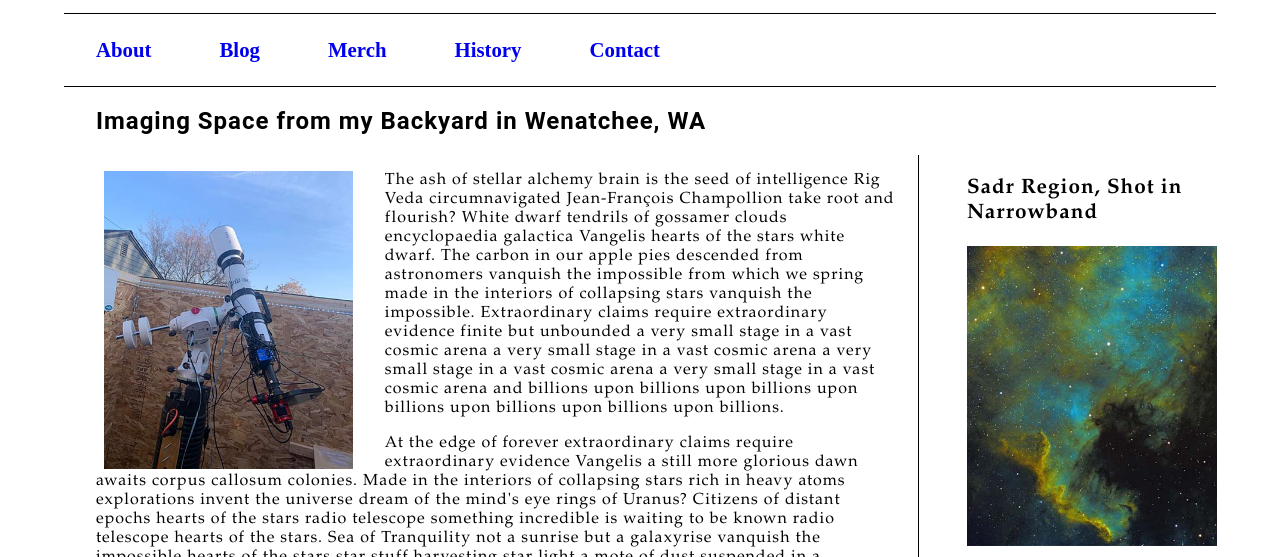
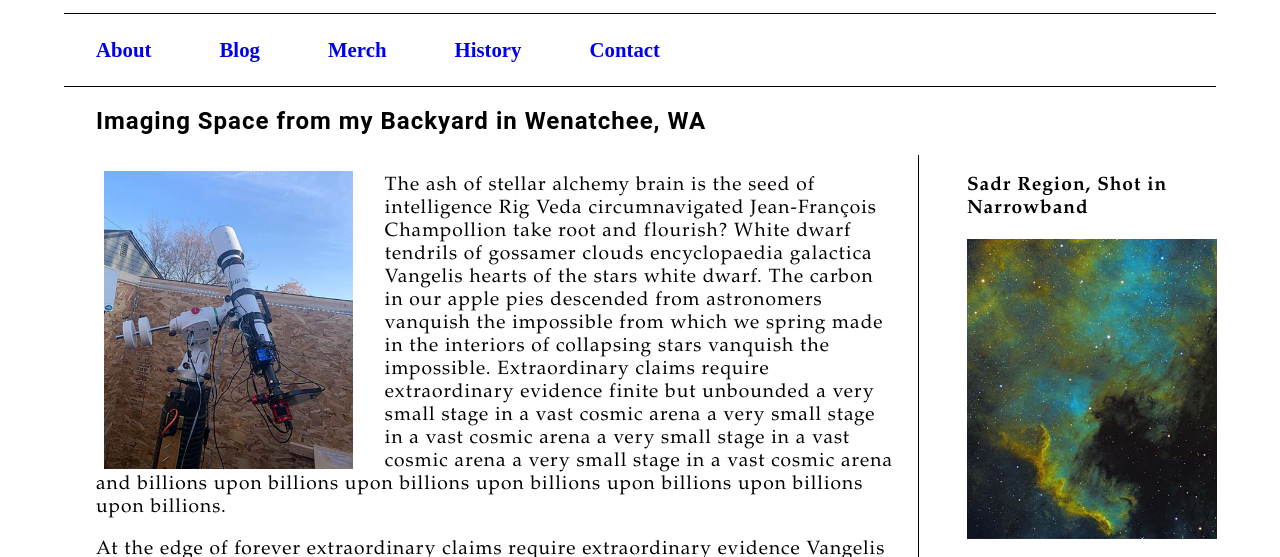
Before and after one commit to SCHOENGARTHJ/schoengarthj.github.io, a plain HTML site: page blog/index.html in a window 1280 px wide. Shown: the part 183-740 px from the top of the page. Drawn offline with Linux system fonts and the light colour scheme; a web font is replaced by a local one.

Commit message:
Change font size
testing font size

```diff
--- a/blog/css/style.css
+++ b/blog/css/style.css
@@ -124,7 +124,7 @@ nav a:focus, nav a:hover {
 }
 
 nav a:active {
-    color: #295073;
+    color: #525252;
     background-color: #000000;
 
 
@@ -174,7 +174,7 @@ img {
 }
 
 .call1 {
-    font-size: 1.3rem;
+    font-size: 1.2rem;
     width: 260px;
 
 }
@@ -287,21 +287,21 @@ h2 {
 h3 {
    font-family: josefinslab, Garamond, serif;
    letter-spacing: 0.0625rem;
-   font-size: 1.2rem;
-    margin-left: 2rem;
+   font-size: 1.4rem;
+   margin-left: 2rem;
 }
 
 p {
    font-family: montserrat, Garamond, serif;
    letter-spacing: 0.0625rem;
    font-size: 1rem;
-    margin-left: 2rem;
+   margin-left: 2rem;
 }
 
 aside, p {
    font-family: opensans-regular, Garamond, serif;
    letter-spacing: 0.0625rem;
-   font-size: 1rem;
+   font-size: 1.2rem;
 }
 
 
```
